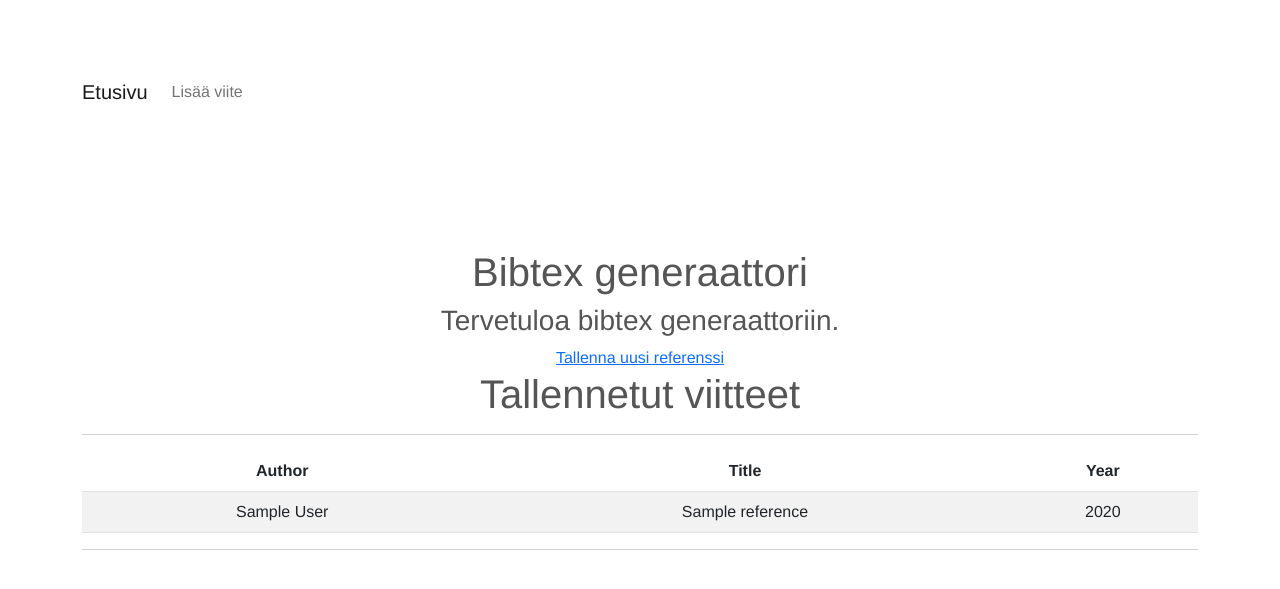
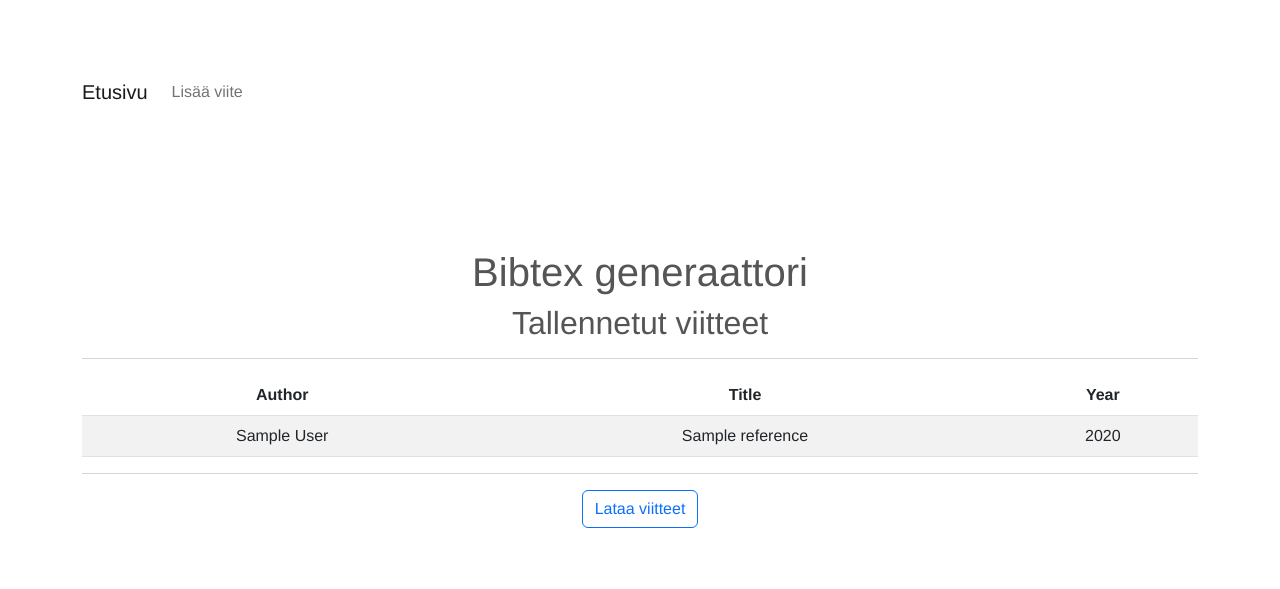
Before and after one commit to immone/bibtex-generaattori, a Flask app: page / in a window 1280 px wide. Shown: the top 589 px of the page. Run offline with Flask 3, Linux system fonts and the light colour scheme; tables that the repository leaves empty hold one stand-in row (values such as "Sample post").

Commit message:
download-button added

```diff
--- a/src/routes.py
+++ b/src/routes.py
@@ -31,3 +31,10 @@ def send_reference():
     year = request.form['year']
     service.save_to_db(author, title, year)
     return redirect('/')
+
+@app.route('/download', methods=['POST'])
+def download_references():
+    """Download all references."""
+    #Download functionality here
+    print('Downloading references...')
+    return redirect('/')
--- a/src/templates/check_references.html
+++ b/src/templates/check_references.html
@@ -2,10 +2,8 @@
 {% block content %}
 <title>Bibtex generaattori</title>
 <h1>Bibtex generaattori</h1>
-<h3>Tervetuloa bibtex generaattoriin.</h3>
-<a href="/edit">Tallenna uusi referenssi</a>
 
-<h1>Tallennetut viitteet</h1>
+<h2>Tallennetut viitteet</h2>
 <hr>
 <table class="table align-middle table-striped">
     <thead>
@@ -27,4 +25,9 @@
   </table>
 <hr>
 
+<form action="/download" method="POST">
+  <button type="submit" name="download" class="btn btn-outline-primary">Lataa viitteet</button>
+</form>
+
+
 {% endblock %}
```
